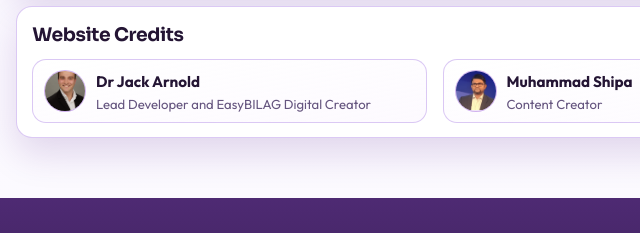
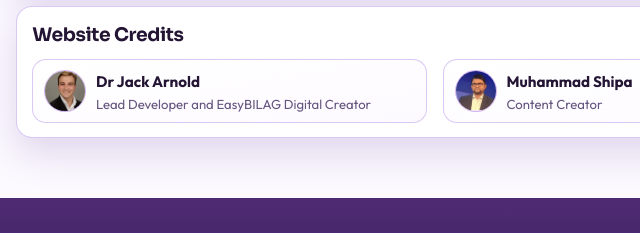
Before and after one commit to BlooperKoops/bilag-website, a plain HTML site: page index.html in a window 1280 px wide. Shown: the part 859-1092 px from the top of the page, 0-640 px from the left. Drawn offline with Linux system fonts and the light colour scheme.

Commit message:
Center Jack headshot crop in homepage credits

```diff
--- a/index.html
+++ b/index.html
@@ -56,7 +56,7 @@
   <h3>Website Credits</h3>
   <div class="creator-grid">
     <article class="creator-card">
-      <img src="./Jack headshot.jpeg" alt="Dr Jack Arnold headshot" class="creator-headshot">
+      <img src="./Jack headshot.jpeg" alt="Dr Jack Arnold headshot" class="creator-headshot creator-headshot-jack">
       <div class="creator-copy">
         <h4>Dr Jack Arnold</h4>
         <p>Lead Developer and EasyBILAG Digital Creator</p>
--- a/style.css
+++ b/style.css
@@ -349,8 +349,12 @@ nav{flex:1;overflow:visible}
   border-radius:50%;
   border:1px solid rgba(126,46,197,.28);
   object-fit:cover;
+  object-position:center;
   flex:0 0 42px;
   background:#f2e8ff;
+}
+.creator-headshot-jack{
+  object-position:50% 22%;
 }
 .creator-headshot-fallback{
   display:flex;
```
